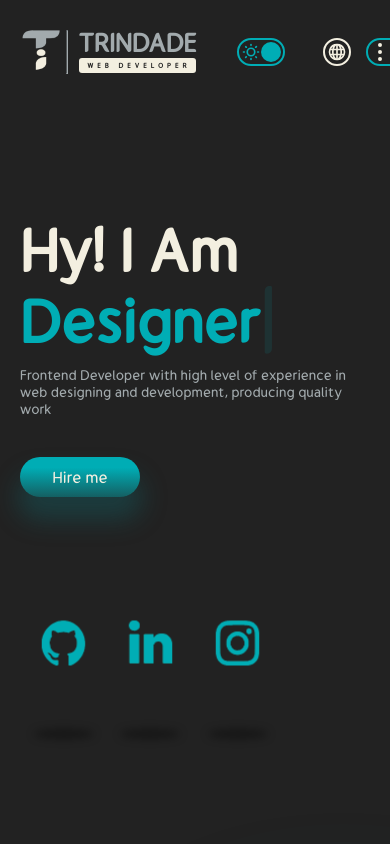
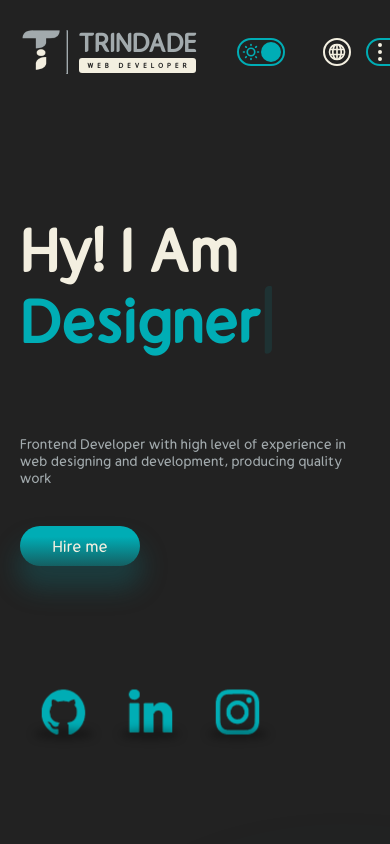
Before and after one commit to MatheusLTrindade/Portfolio, a React (Create React App) app: page / in a window 390 px wide. Shown: the top 844 px of the page. Built offline with nearby package versions, Linux system fonts and the light colour scheme; a web font is replaced by a local one.

Commit message:
add+ typewriter-effect

```diff
--- a/src/Components/Intro/Intro.css
+++ b/src/Components/Intro/Intro.css
@@ -136,6 +136,9 @@
         height: 64rem;
         gap: 8rem;
     }
+    .i-name > :nth-child(2){
+        height: 7rem;
+    }
     .blur-icons{
         top: 25.5rem;
     }
```
